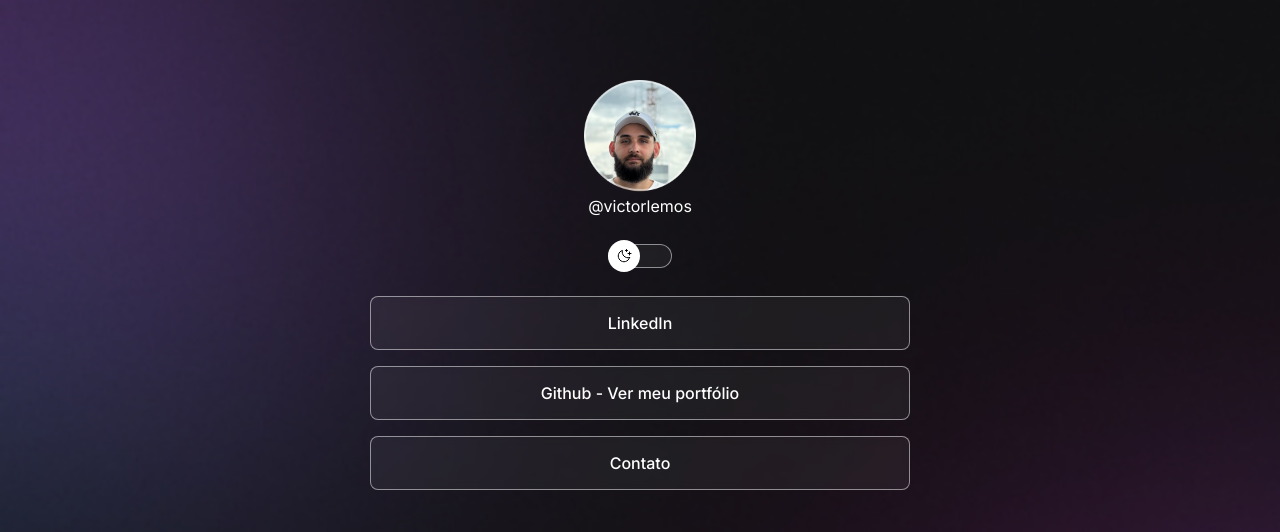
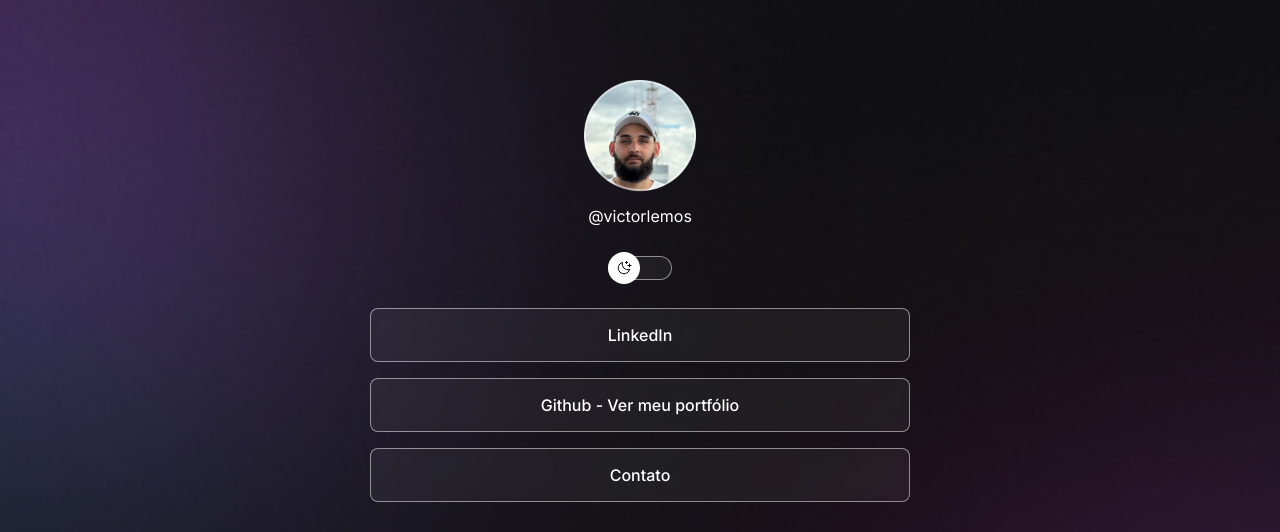
Before and after one commit to Victorsousalemos/projeto-discover-rocketseat, a plain HTML site: page index.html in a window 1280 px wide. Shown: the top 532 px of the page. Drawn offline with nearby package versions, Linux system fonts and the light colour scheme.

```diff
--- a/style.css
+++ b/style.css
@@ -29,7 +29,7 @@
 body {
   /*
   background-image: url(./assets/bg-mobile.jpg); /* irá colocar a imagem da pasta no site */
-  /* background-repeat: no-repeat; quando colocar a imagem, ela ficará repetida, com esse codigo ela ficará em uma só, não ira repetir */
+  /* background-repeat: no-repeat; quando colocar a imagem, ela ficará repetida, com esse código ela ficará em uma só, não ira repetir */
   /* background-position: center; irá centralizar a imagem no meio da tela */
   /* background-size: cover;   irá preencher toda a tela com a imagem */
 
@@ -65,7 +65,7 @@ body * {
   width: 112px;
 }
 
-#profi #profile p {
+#profile p {
   font-weight: 400px; /* peso da fonte, tipo negrito, a cor */
   line-height: 24px; /* altura da linha */
   margin-top: 8px;
```
